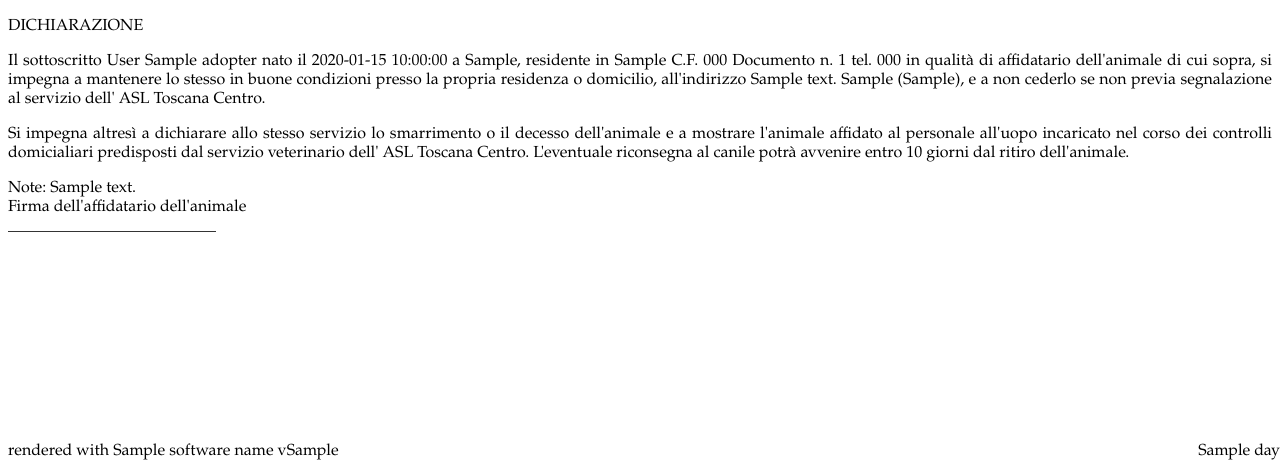
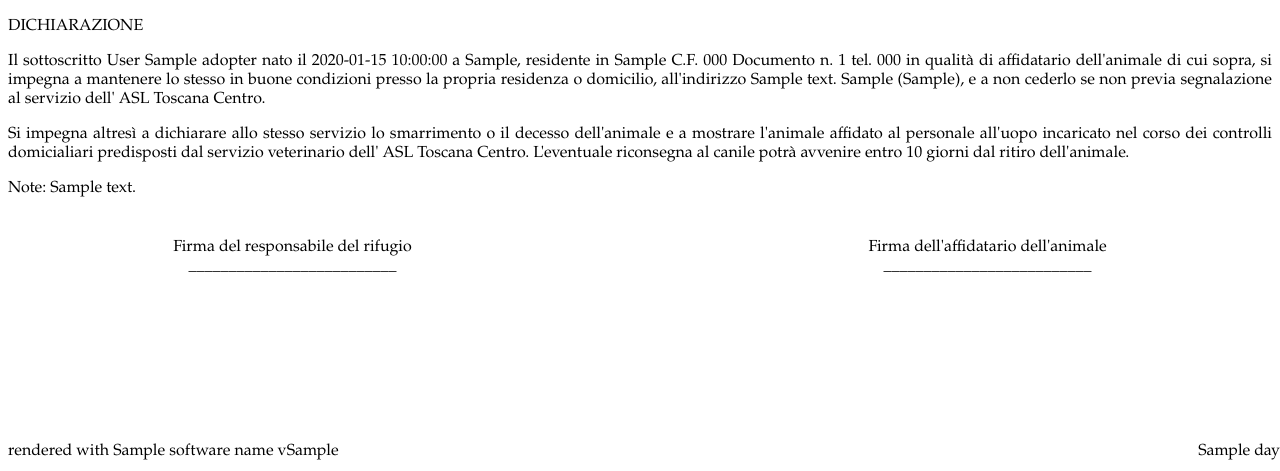
Before and after one commit to samu9/hermadata, a Python web app: template backend/hermadata/reports/templates/adoption.jinja in a window 1280 px wide. Shown: the part 339-810 px from the top of the page. Run offline with Jinja, Linux system fonts and the light colour scheme; the template is opened without the code that fills it: most values are stand-ins (such as "Sample title", 1, 10 or a date in 2020).

Commit message:
style: adjust layout for signatures in adoption.jinja

```diff
--- a/backend/hermadata/reports/templates/adoption.jinja
+++ b/backend/hermadata/reports/templates/adoption.jinja
@@ -29,10 +29,12 @@
         <div class="mt-2">Note: {{ notes }}</div>
     </div>
 
-    <div class="flex justify-end mt-4">
-        <div class="flex flex-col items-center">
-            <div>Firma dell'affidatario dell'animale</div>
-            <div class="mt-8">__________________________</div>
+    <div style="position: relative; height: 80px; margin-top: 40px;">
+        <div style="position: absolute; left: 0; width: 45%; text-align: center;">
+            Firma del responsabile del rifugio<br/>__________________________
+        </div>
+        <div style="position: absolute; right: 0; width: 45%; text-align: center;">
+            Firma dell'affidatario dell'animale<br/>__________________________
         </div>
     </div>
 </div>
```
